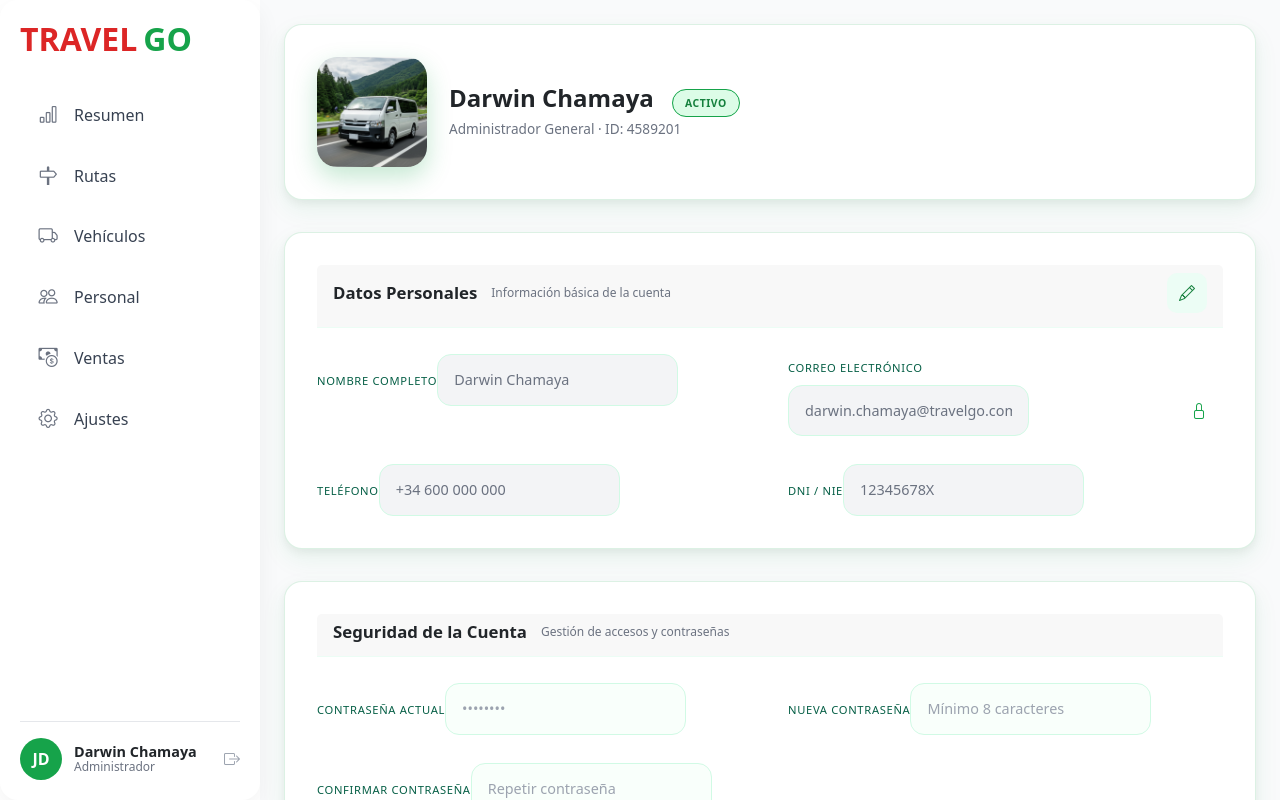
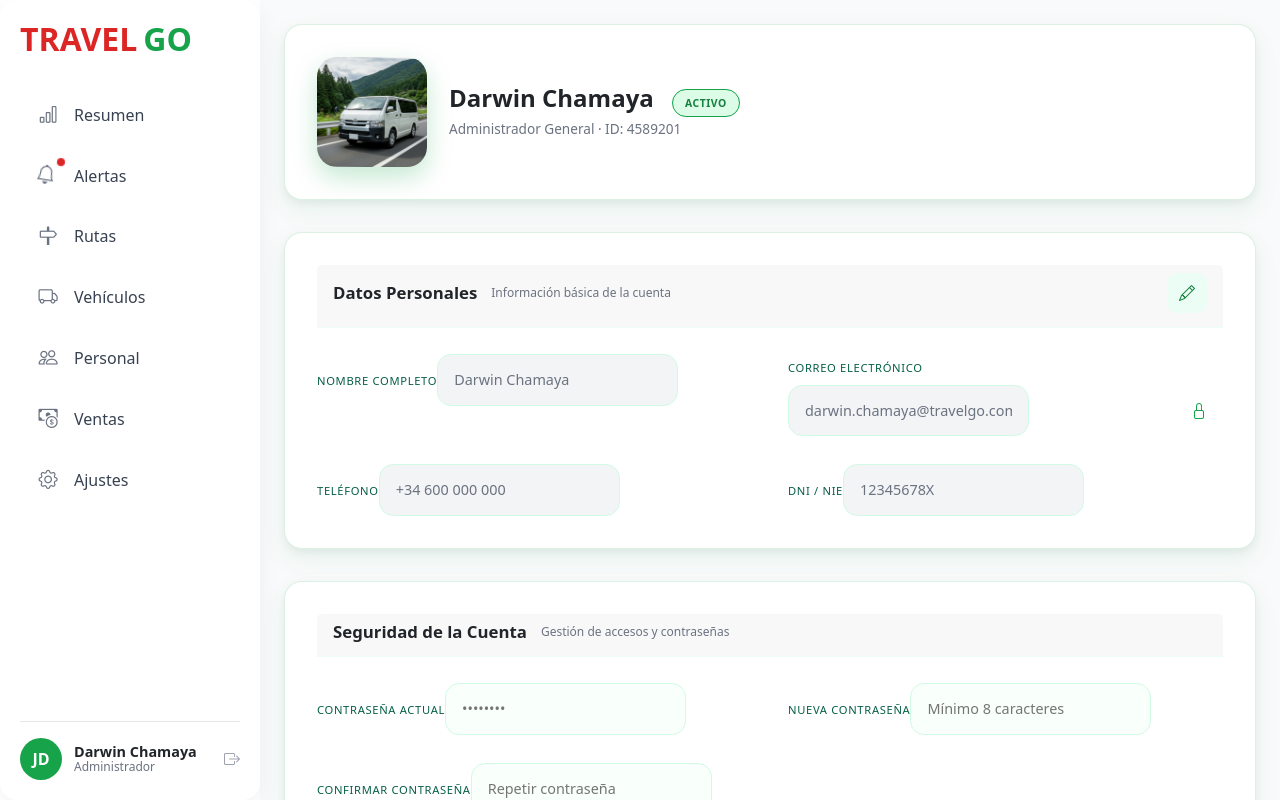
Before and after one commit to EULERLOSVIN/TravelGo-FrontEnd, an Angular app: page /app-admin in a window 1280 px wide. Built offline with nearby package versions, Linux system fonts and the light colour scheme.

Commit message:
quitar tailwind y dejar solo bootstrap

```diff
--- a/package.json
+++ b/package.json
@@ -38,10 +38,7 @@
     "@angular/build": "^21.0.4",
     "@angular/cli": "^21.0.4",
     "@angular/compiler-cli": "^21.0.0",
-    "autoprefixer": "^10.4.24",
     "jsdom": "^27.1.0",
-    "postcss": "^8.5.6",
-    "tailwindcss": "^3.4.17",
     "typescript": "~5.9.2",
     "vitest": "^4.0.8"
   }
--- a/src/app/layouts/components/sidebar.component/sidebar.component.html
+++ b/src/app/layouts/components/sidebar.component/sidebar.component.html
@@ -21,6 +21,11 @@
     <li class="menu-item" routerLink="/app-admin/summary" routerLinkActive="active">
       <i class="bi bi-bar-chart"></i>
       <span class="label">Resumen</span>
+    </li>
+
+    <li class="menu-item" routerLink="/app-admin/alerts" routerLinkActive="active">
+      <i class="bi bi-bell bell-animation bell-dot" [class.bell-active]="hasAlerts"></i>
+      <span class="label">Alertas</span>
     </li>
 
     <li class="menu-item" routerLink="/app-admin/routes" routerLinkActive="active">
--- a/src/app/layouts/components/sidebar.component/sidebar.component.scss
+++ b/src/app/layouts/components/sidebar.component/sidebar.component.scss
@@ -83,6 +83,51 @@
   background: #f0fdf4;
 }
 
+/* ===============================
+   CAMPANA ALERTAS
+================================================== */
+.bell-animation {
+  display: inline-block;
+  transform-origin: top center;
+}
+
+.bell-active {
+  animation: bell-ring 1.5s infinite;
+}
+
+//###############################################################
+//solo para probar movimiento borra cuando funcione
+@keyframes bell-ring {
+  0% {
+    transform: rotate(0deg);
+  }
+  50% {
+    transform: rotate(10deg);
+  }
+  100% {
+    transform: rotate(0deg);
+  }
+}
+//###############################################################
+
+/*punto rojo */
+.bell-dot {
+  position: relative;
+}
+
+.bell-dot::after {
+  content: '';
+  position: absolute;
+  top: -5px;
+  right: -5px;
+  width: 8px;
+  height: 8px;
+  background: #dc2626;
+  border-radius: 50%;
+}
+
+
+
 /* ACTIVO */
 .menu-item.active {
   background: #e8f5ee;
@@ -93,6 +138,7 @@
 .menu-item.active i {
   color: #16a34a;
 }
+
 
 /* ==================================================
    USER
--- a/src/app/layouts/components/sidebar.component/sidebar.component.ts
+++ b/src/app/layouts/components/sidebar.component/sidebar.component.ts
@@ -10,6 +10,9 @@ import { RouterLink, RouterLinkActive } from '@angular/router';
 })
 export class SidebarComponent {
 
+  hasAlerts = true; // Cambia a false si no tienes alertas
+
+
   collapsed = false;
 
   toggleSidebar(): void {
--- a/src/styles.scss
+++ b/src/styles.scss
@@ -1,6 +1,4 @@
-@tailwind base;
-@tailwind components;
-@tailwind utilities;
+
 
 * {
   margin: 0;
--- a/tailwind.config.js
+++ /dev/null
@@ -1,22 +0,0 @@
-/** @type {import('tailwindcss').Config} */
-module.exports = {
-    content: [
-        "./src/**/*.{html,ts}",
-    ],
-    darkMode: "class",
-    theme: {
-        extend: {
-            colors: {
-                "primary": "#16a34a",
-                "brand-red": "#EF4444",
-                "brand-green": "#16a34a",
-                "brand-trash": "#dc2626",
-                "background-light": "#f8fafc",
-            },
-            fontFamily: {
-                "sans": ["Inter", "sans-serif"]
-            },
-        },
-    },
-    plugins: [],
-}
```
Also changed, not shown: 1 other file (tests, documents, lock files or other folders).
